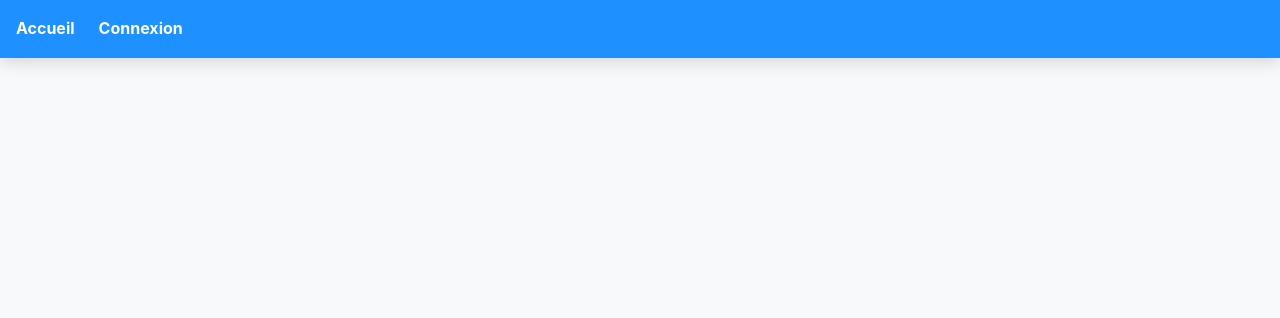
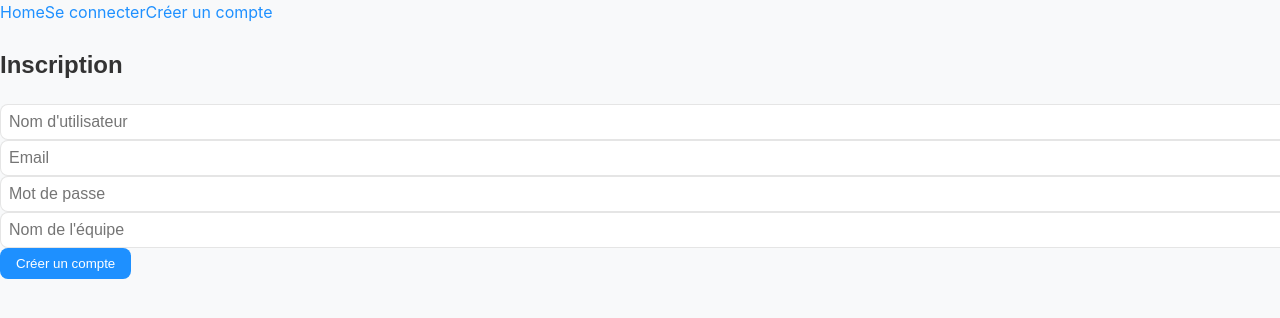
Before and after one commit to SoulLikePlayer/metrolympiade, a Vue app: page /register in a window 1280 px wide. Before the commit this address had no page. Shown: the top 318 px of the page. Built offline with nearby package versions, Linux system fonts and the light colour scheme.

Commit message:
[FEAT] : Ajout de l'API

```diff
--- a/package.json
+++ b/package.json
@@ -9,6 +9,8 @@
     "preview": "vite preview"
   },
   "dependencies": {
+    "axios": "^1.8.4",
+    "pinia": "^3.0.1",
     "vue": "^3.5.13",
     "vue-router": "^4.5.0"
   },
--- /dev/null
+++ b/src/api/auth.js
@@ -0,0 +1,22 @@
+import axios from "axios";
+
+const API_URL = "http://localhost:3000/auth";
+
+const apiRequest = async (callback) => {
+  try {
+    return await callback();
+  } catch (error) {
+    console.error("Erreur API :", error.response?.data || error.message);
+    throw error;
+  }
+};
+
+export const register = (userData) =>
+  apiRequest(() => axios.post(`${API_URL}/register`, userData).then((res) => res.data));
+
+export const login = (credentials) =>
+  apiRequest(() => axios.post(`${API_URL}/login`, credentials).then((res) => res.data));
+
+export const logout = () => {
+  localStorage.removeItem("user");
+};
--- a/src/components/Header.vue
+++ b/src/components/Header.vue
@@ -1,16 +1,25 @@
 <template>
   <header class="header">
-    <nav class="nav">
-      <RouterLink to="/" class="nav-link">Accueil</RouterLink>
-      <RouterLink to="/login" class="nav-link">Connexion</RouterLink>
+    <nav>
+      <router-link to="/">Home</router-link>
+      <template v-if="!isAuthenticated">
+        <router-link to="/login">Se connecter</router-link>
+        <router-link to="/register">Créer un compte</router-link>
+      </template>
+      <button v-else @click="handleLogout">Déconnexion</button>
     </nav>
   </header>
 </template>
 
 <script setup>
-import { RouterLink } from 'vue-router';
+import { useAuth } from "../composables/useAuth";
+import { useRouter } from "vue-router";
+
+const { isAuthenticated, logoutUser } = useAuth();
+const router = useRouter();
+
+const handleLogout = () => {
+  logoutUser();
+  router.push("/");
+};
 </script>
-
-<style scoped>
-@import "../assets/style/Header.css";
-</style>
--- /dev/null
+++ b/src/composables/useAuth.js
@@ -0,0 +1,37 @@
+import { ref, computed } from "vue";
+import { login, register, logout } from "../api/auth";
+
+const user = ref(JSON.parse(localStorage.getItem("user")) || null);
+
+export function useAuth() {
+  const isAuthenticated = computed(() => !!user.value);
+
+  const loginUser = async (credentials, callback) => {
+    try {
+      const data = await login(credentials);
+      user.value = data;
+      localStorage.setItem("user", JSON.stringify(data));
+      if (callback) callback(null, data);
+    } catch (error) {
+      if (callback) callback(error, null);
+    }
+  };
+
+  const registerUser = async (userData, callback) => {
+    try {
+        const data = await register(userData);
+        user.value = data;
+        localStorage.setItem("user", JSON.stringify(data));
+        if (callback) callback(null, data);
+    } catch (error) {
+        if (callback) callback(error, null);
+    }
+    };
+
+  const logoutUser = () => {
+    logout();
+    user.value = null;
+  };
+
+  return { user, isAuthenticated, loginUser, registerUser, logoutUser };
+}
--- /dev/null
+++ b/src/pages/LoginView.vue
@@ -0,0 +1,28 @@
+<template>
+  <div class="auth-container">
+    <h2>Connexion</h2>
+    <form @submit.prevent="handleLogin">
+      <input v-model="email" type="email" placeholder="Email" required />
+      <input v-model="password" type="password" placeholder="Mot de passe" required />
+      <button type="submit">Se connecter</button>
+    </form>
+  </div>
+</template>
+
+<script setup>
+import { ref } from "vue";
+import { useAuth } from "../composables/useAuth";
+import { useRouter } from "vue-router";
+
+const email = ref("");
+const password = ref("");
+const { loginUser } = useAuth();
+const router = useRouter();
+
+const handleLogin = () => {
+  loginUser({ email: email.value, password: password.value }, (error, data) => {
+    if (!error) router.push("/");
+    else console.error("Erreur de connexion", error);
+  });
+};
+</script>
--- /dev/null
+++ b/src/pages/RegisterView.vue
@@ -0,0 +1,33 @@
+<template>
+  <div class="auth-container">
+    <h2>Inscription</h2>
+    <form @submit.prevent="handleRegister">
+      <input v-model="username" type="text" placeholder="Nom d'utilisateur" required />
+      <input v-model="email" type="email" placeholder="Email" required />
+      <input v-model="password" type="password" placeholder="Mot de passe" required />
+      <input v-model="teamName" type="text" placeholder="Nom de l'équipe" required />
+      <button type="submit">Créer un compte</button>
+    </form>
+  </div>
+</template>
+
+
+<script setup>
+import { ref } from "vue";
+import { useAuth } from "../composables/useAuth";
+import { useRouter } from "vue-router";
+
+const username = ref("");
+const email = ref("");
+const password = ref("");
+const teamName = ref("");
+const { registerUser } = useAuth();
+const router = useRouter();
+
+const handleRegister = () => {
+  registerUser({ username: username.value, email: email.value, password: password.value, teamName: teamName.value }, (error, data) => {
+    if (!error) router.push("/");
+    else console.error("Erreur d'inscription", error);
+  });
+};
+</script>
--- a/src/router/index.js
+++ b/src/router/index.js
@@ -1,12 +1,13 @@
-import { createRouter, createWebHistory } from 'vue-router';
-import HomeView from '../pages/HomePage.vue';
+import { createRouter, createWebHistory } from "vue-router";
+import HomeView from "../pages/HomeView.vue";
+import LoginView from "../pages/LoginView.vue";
+import RegisterView from "../pages/RegisterView.vue";
+import { useAuth } from "../composables/useAuth";
 
 const routes = [
-  {
-    path: '/',
-    name: 'Home',
-    component: HomeView,
-  },
+  { path: "/", component: HomeView },
+  { path: "/login", component: LoginView },
+  { path: "/register", component: RegisterView },
 ];
 
 const router = createRouter({
@@ -14,4 +15,14 @@ const router = createRouter({
   routes,
 });
 
+// Middleware pour protéger certaines routes
+router.beforeEach((to, from, next) => {
+  const { isAuthenticated } = useAuth();
+  if (to.meta.requiresAuth && !isAuthenticated.value) {
+    next("/login");
+  } else {
+    next();
+  }
+});
+
 export default router;
```
Also changed, not shown: src/pages/HomeView.vue (renamed from src/pages/HomePage.vue), 1 other file (tests, documents, lock files or other folders).
